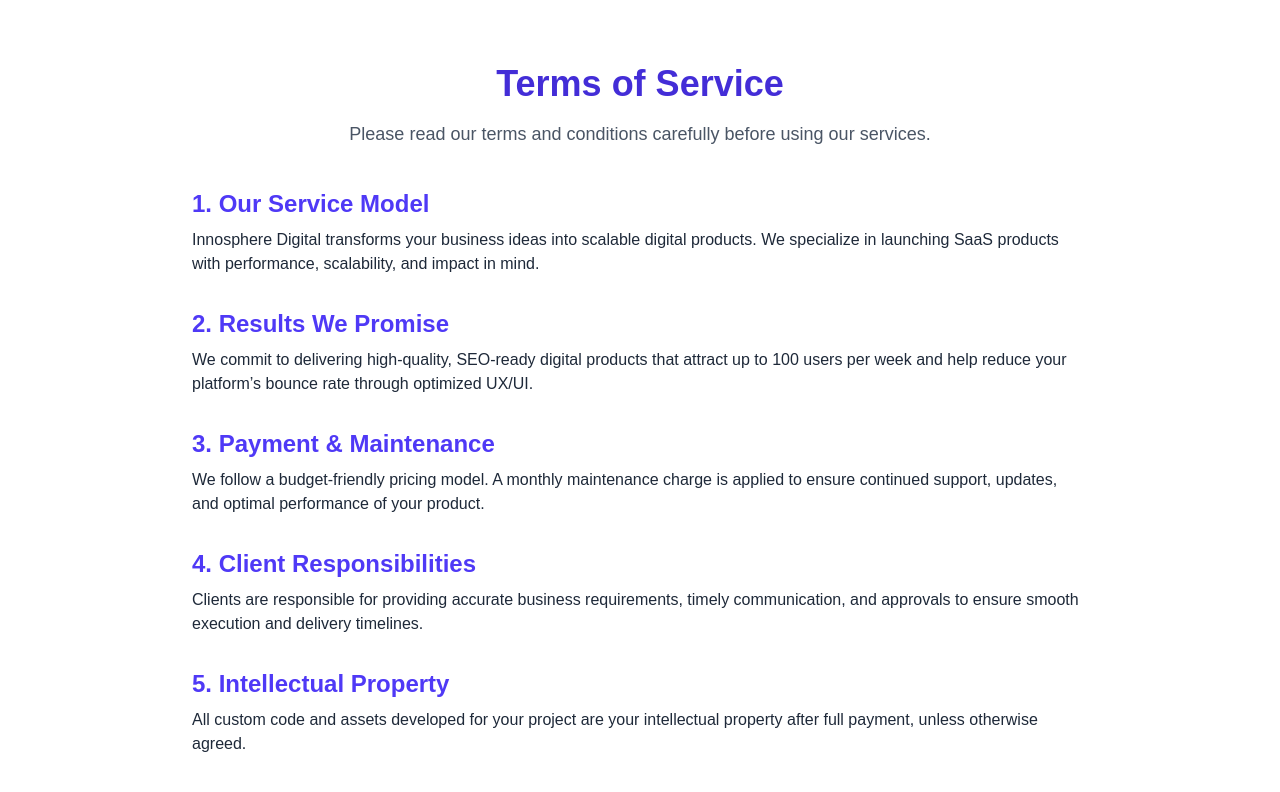
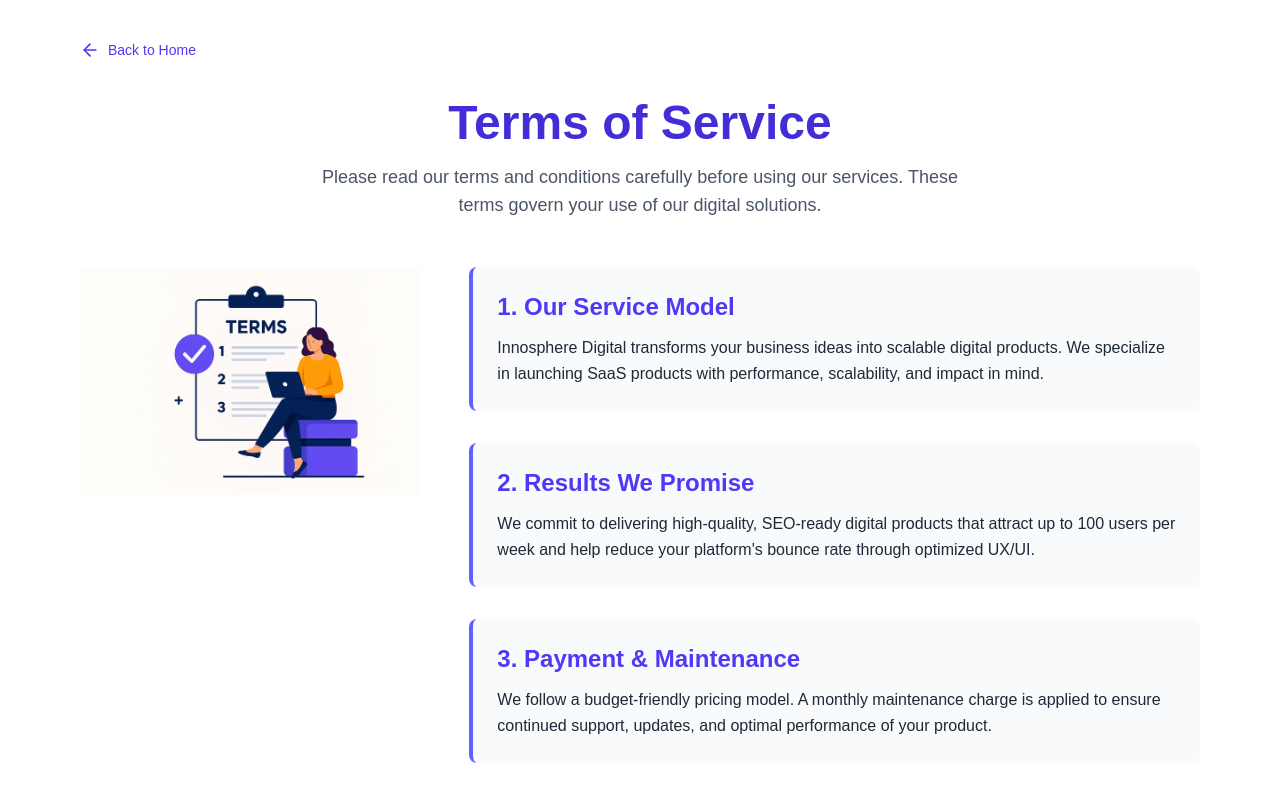
Before and after one commit to Innosphere5/Innosphere-Website, a Next.js app: page /Terms in a window 1280 px wide. Shown: the top 792 px of the page. Built offline with nearby package versions, Linux system fonts and the light colour scheme.

Commit message:
gurwinder bhaji

```diff
--- a/app/Privacy/privacy.jsx
+++ b/app/Privacy/privacy.jsx
@@ -1,16 +1,32 @@
-import React from 'react';
-import Image from 'next/image';
-import privacy from "../Images/privacy.png"
+import React from "react";
+import Image from "next/image";
+import Link from "next/link";
+import privacy from "../Images/privacy.png";
+import { ArrowLeft } from "lucide-react";
 
 export default function Privacy() {
   return (
-    <div className="min-h-screen bg-white py-16 px-6 md:px-20">
+    <div className="min-h-screen bg-white py-10 px-6 md:px-20">
       <div className="max-w-7xl mx-auto">
+        {/* Back Navigation - Top Left */}
+        <div className="mb-8">
+          <Link
+            href="/"
+            className="inline-flex items-center gap-2 text-indigo-600 hover:text-indigo-800 transition-colors duration-200"
+          >
+            <ArrowLeft size={20} />
+            <span className="text-sm font-medium">Back to Home</span>
+          </Link>
+        </div>
+
         {/* Header - Top Center */}
         <div className="text-center mb-12">
-          <h1 className="text-4xl md:text-5xl font-bold text-indigo-700 mb-4">Privacy Policy</h1>
+          <h1 className="text-4xl md:text-5xl font-bold text-indigo-700 mb-4">
+            Privacy Policy
+          </h1>
           <p className="text-lg text-gray-600 max-w-2xl mx-auto">
-            Your privacy is important to us. This page outlines how we collect, use, and protect your data.
+            Your privacy is important to us. This page outlines how we collect,
+            use, and protect your data.
           </p>
         </div>
 
@@ -31,47 +47,72 @@
           <div className="lg:col-span-8 text-gray-800">
             <div className="space-y-8">
               <section className="bg-gray-50 p-6 rounded-lg border-l-4 border-indigo-500">
-                <h2 className="text-2xl font-semibold text-indigo-600 mb-3">1. Information We Collect</h2>
+                <h2 className="text-2xl font-semibold text-indigo-600 mb-3">
+                  1. Information We Collect
+                </h2>
                 <p className="leading-relaxed">
-                  We collect personal information (like name, email, and contact details) when you interact with our services. We also gather anonymous data such as IP addresses, browser type, and usage behavior through cookies and analytics tools.
+                  We collect personal information (like name, email, and contact
+                  details) when you interact with our services. We also gather
+                  anonymous data such as IP addresses, browser type, and usage
+                  behavior through cookies and analytics tools.
                 </p>
               </section>
 
               <section className="bg-gray-50 p-6 rounded-lg border-l-4 border-indigo-500">
-                <h2 className="text-2xl font-semibold text-indigo-600 mb-3">2. How We Use Your Information</h2>
+                <h2 className="text-2xl font-semibold text-indigo-600 mb-3">
+                  2. How We Use Your Information
+                </h2>
                 <p className="leading-relaxed">
-                  Your information is used to improve our services, communicate with you, respond to your inquiries, and provide personalized experiences. We never sell your personal data to third parties.
+                  Your information is used to improve our services, communicate
+                  with you, respond to your inquiries, and provide personalized
+                  experiences. We never sell your personal data to third
+                  parties.
                 </p>
               </section>
 
               <section className="bg-gray-50 p-6 rounded-lg border-l-4 border-indigo-500">
-                <h2 className="text-2xl font-semibold text-indigo-600 mb-3">3. Data Protection</h2>
+                <h2 className="text-2xl font-semibold text-indigo-600 mb-3">
+                  3. Data Protection
+                </h2>
                 <p className="leading-relaxed">
-                  We implement industry-standard security measures to ensure the safety of your data. However, no system is 100% secure. We encourage you to protect your credentials and use secure connections.
+                  We implement industry-standard security measures to ensure the
+                  safety of your data. However, no system is 100% secure. We
+                  encourage you to protect your credentials and use secure
+                  connections.
                 </p>
               </section>
 
               <section className="bg-gray-50 p-6 rounded-lg border-l-4 border-indigo-500">
-                <h2 className="text-2xl font-semibold text-indigo-600 mb-3">4. Third-Party Tools</h2>
+                <h2 className="text-2xl font-semibold text-indigo-600 mb-3">
+                  4. Third-Party Tools
+                </h2>
                 <p className="leading-relaxed">
-                  We may use third-party services like Google Analytics and payment processors. These tools have their own privacy practices, which we recommend you review.
+                  We may use third-party services like Google Analytics and
+                  payment processors. These tools have their own privacy
+                  practices, which we recommend you review.
                 </p>
               </section>
 
               <section className="bg-gray-50 p-6 rounded-lg border-l-4 border-indigo-500">
-                <h2 className="text-2xl font-semibold text-indigo-600 mb-3">5. Your Rights</h2>
+                <h2 className="text-2xl font-semibold text-indigo-600 mb-3">
+                  5. Your Rights
+                </h2>
                 <p className="leading-relaxed">
-                  You have the right to request access to your data, update your information, or request deletion. Please contact us if you have any privacy concerns or requests.
+                  You have the right to request access to your data, update your
+                  information, or request deletion. Please contact us if you
+                  have any privacy concerns or requests.
                 </p>
               </section>
 
               <section className="bg-gray-50 p-6 rounded-lg border-l-4 border-indigo-500">
-                <h2 className="text-2xl font-semibold text-indigo-600 mb-3">6. Changes to This Policy</h2>
+                <h2 className="text-2xl font-semibold text-indigo-600 mb-3">
+                  6. Changes to This Policy
+                </h2>
                 <p className="leading-relaxed">
-                  We may update our privacy policy from time to time. Updates will be posted on this page with a revised date.
+                  We may update our privacy policy from time to time. Updates
+                  will be posted on this page with a revised date.
                 </p>
               </section>
-
             </div>
           </div>
         </div>
--- a/app/Terms/terms.jsx
+++ b/app/Terms/terms.jsx
@@ -1,60 +1,115 @@
-import React from 'react';
+import React from "react";
+import Link from "next/link";
+import Image from "next/image";
+import { ArrowLeft } from "lucide-react";
+import terms from "../Images/terms.png";
 
+const termsData = [
+  {
+    id: 1,
+    title: "Our Service Model",
+    content:
+      "Innosphere Digital transforms your business ideas into scalable digital products. We specialize in launching SaaS products with performance, scalability, and impact in mind.",
+  },
+  {
+    id: 2,
+    title: "Results We Promise",
+    content:
+      "We commit to delivering high-quality, SEO-ready digital products that attract up to 100 users per week and help reduce your platform's bounce rate through optimized UX/UI.",
+  },
+  {
+    id: 3,
+    title: "Payment & Maintenance",
+    content:
+      "We follow a budget-friendly pricing model. A monthly maintenance charge is applied to ensure continued support, updates, and optimal performance of your product.",
+  },
+  {
+    id: 4,
+    title: "Client Responsibilities",
+    content:
+      "Clients are responsible for providing accurate business requirements, timely communication, and approvals to ensure smooth execution and delivery timelines.",
+  },
+  {
+    id: 5,
+    title: "Intellectual Property",
+    content:
+      "All custom code and assets developed for your project are your intellectual property after full payment, unless otherwise agreed.",
+  },
+  {
+    id: 6,
+    title: "Policy Updates",
+    content:
+      "We may revise these Terms of Service periodically. Continued use of our services after changes constitutes your agreement to the updated terms.",
+  },
+];
 
 export default function Terms() {
   return (
-    <div className="min-h-screen bg-white py-16 px-6 md:px-20">
-      <div className="max-w-4xl mx-auto text-gray-800">
-        <div className="text-center mb-10">
-
-          <h1 className="text-4xl font-bold text-indigo-700 mb-4">Terms of Service</h1>
-          <p className="text-lg text-gray-600">Please read our terms and conditions carefully before using our services.</p>
+    <div className="min-h-screen bg-white py-10 px-6 md:px-20">
+      <div className="max-w-7xl mx-auto">
+        {/* Back Navigation - Top Left */}
+        <div className="mb-8">
+          <Link
+            href="/"
+            className="inline-flex items-center gap-2 text-indigo-600 hover:text-indigo-800 transition-colors duration-200"
+          >
+            <ArrowLeft size={20} />
+            <span className="text-sm font-medium">Back to Home</span>
+          </Link>
         </div>
 
-        <div className="space-y-8">
-          <section>
-            <h2 className="text-2xl font-semibold text-indigo-600 mb-2">1. Our Service Model</h2>
-            <p>
-              Innosphere Digital transforms your business ideas into scalable digital products. We specialize in launching SaaS products with performance, scalability, and impact in mind.
-            </p>
-          </section>
+        {/* Header - Top Center */}
+        <div className="text-center mb-12">
+          <h1 className="text-4xl md:text-5xl font-bold text-indigo-700 mb-4">
+            Terms of Service
+          </h1>
+          <p className="text-lg text-gray-600 max-w-2xl mx-auto">
+            Please read our terms and conditions carefully before using our
+            services. These terms govern your use of our digital solutions.
+          </p>
+        </div>
 
-          <section>
-            <h2 className="text-2xl font-semibold text-indigo-600 mb-2">2. Results We Promise</h2>
-            <p>
-              We commit to delivering high-quality, SEO-ready digital products that attract up to 100 users per week and help reduce your platform’s bounce rate through optimized UX/UI.
-            </p>
-          </section>
+        {/* Main Content - Image Left, Text Right on Desktop */}
+        <div className="grid grid-cols-1 lg:grid-cols-12 gap-8 lg:gap-12 items-start">
+          {/* Image Section - Left Side on Desktop, Top on Mobile */}
+          <div className="lg:col-span-4 flex justify-center lg:sticky lg:top-8">
+            <Image
+              src={terms}
+              alt="Terms of Service Illustration"
+              width={400}
+              height={300}
+              className="w-full max-w-sm lg:max-w-full h-auto"
+            />
+          </div>
 
-          <section>
-            <h2 className="text-2xl font-semibold text-indigo-600 mb-2">3. Payment & Maintenance</h2>
-            <p>
-              We follow a budget-friendly pricing model. A monthly maintenance charge is applied to ensure continued support, updates, and optimal performance of your product.
-            </p>
-          </section>
+          {/* Content Section - Right Side on Desktop */}
+          <div className="lg:col-span-8 text-gray-800">
+            <div className="space-y-8">
+              {termsData.map((term) => (
+                <section
+                  key={term.id}
+                  className="bg-gray-50 p-6 rounded-lg border-l-4 border-indigo-500"
+                >
+                  <h2 className="text-2xl font-semibold text-indigo-600 mb-3">
+                    {term.id}. {term.title}
+                  </h2>
+                  <p className="leading-relaxed">{term.content}</p>
+                </section>
+              ))}
 
-          <section>
-            <h2 className="text-2xl font-semibold text-indigo-600 mb-2">4. Client Responsibilities</h2>
-            <p>
-              Clients are responsible for providing accurate business requirements, timely communication, and approvals to ensure smooth execution and delivery timelines.
-            </p>
-          </section>
-
-          <section>
-            <h2 className="text-2xl font-semibold text-indigo-600 mb-2">5. Intellectual Property</h2>
-            <p>
-              All custom code and assets developed for your project are your intellectual property after full payment, unless otherwise agreed.
-            </p>
-          </section>
-
-          <section>
-            <h2 className="text-2xl font-semibold text-indigo-600 mb-2">6. Policy Updates</h2>
-            <p>
-              We may revise these Terms of Service periodically. Continued use of our services after changes constitutes your agreement to the updated terms.
-            </p>
-          </section>
-
-
+              {/* Footer */}
+              <div className="mt-8 pt-6 border-t border-gray-200">
+                <p className="text-sm text-gray-500">
+                  Last updated:{" "}
+                  {new Date().toLocaleDateString("en-US", {
+                    year: "numeric",
+                    month: "long",
+                    day: "numeric",
+                  })}
+                </p>
+              </div>
+            </div>
+          </div>
         </div>
       </div>
     </div>
--- a/app/layout.js
+++ b/app/layout.js
@@ -1,4 +1,3 @@
-
 import { Montserrat } from "next/font/google";
 import { Geist, Geist_Mono } from "next/font/google";
 import "./globals.css";
@@ -28,6 +27,11 @@
 export default function RootLayout({ children }) {
   return (
     <html lang="en">
+      <head>
+        <link rel="icon" href="/favicon.ico" />
+        <meta name="description" content={metadata.description} />
+        <title>{metadata.title}</title>
+      </head>
       <body
         className={`${geistSans.variable} ${geistMono.variable} ${montserrat.variable} antialiased bg-white`}
       >
```
Also changed, not shown: app/Images/terms.png (added), 1 other file (tests, documents, lock files or other folders).
